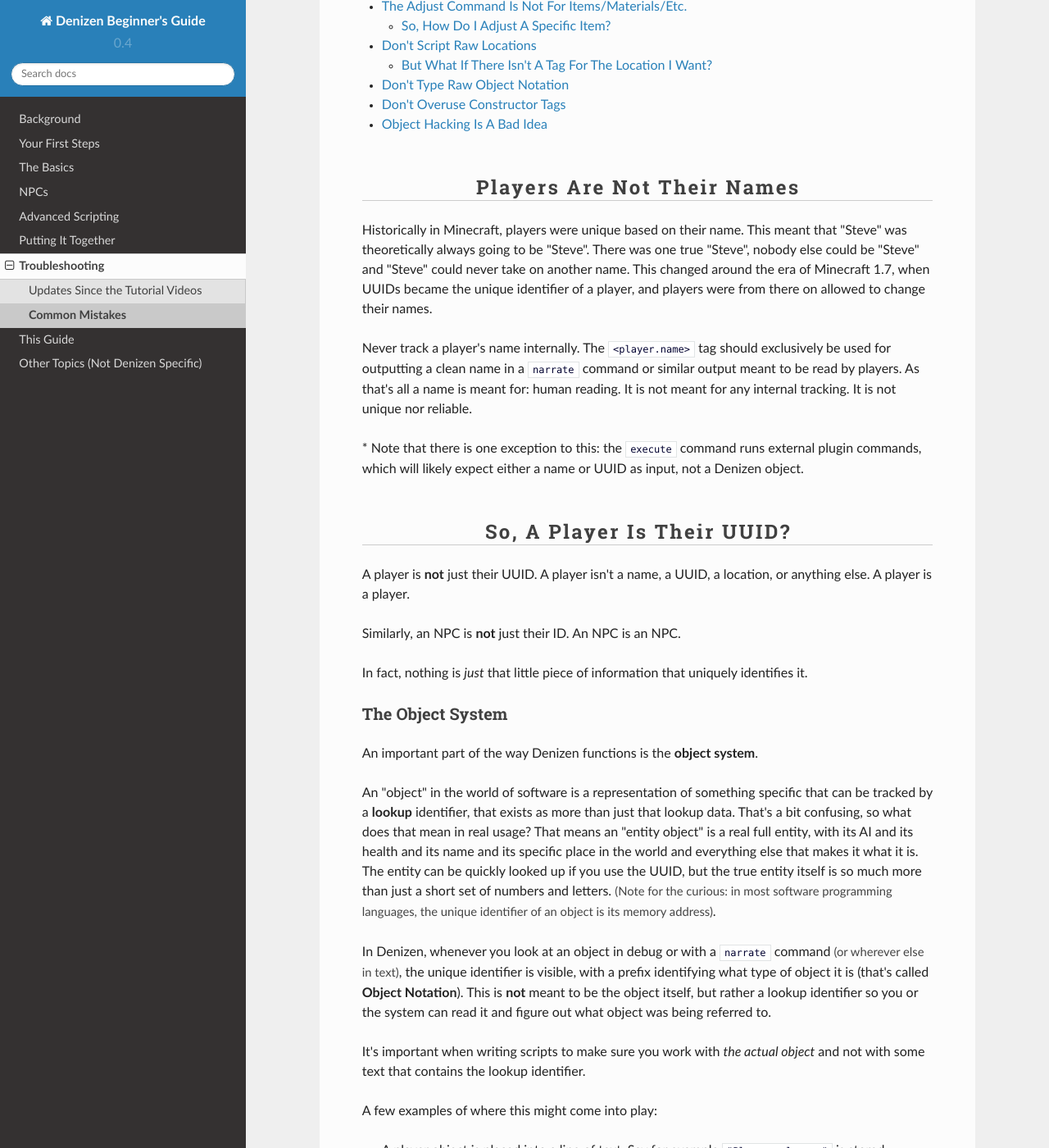
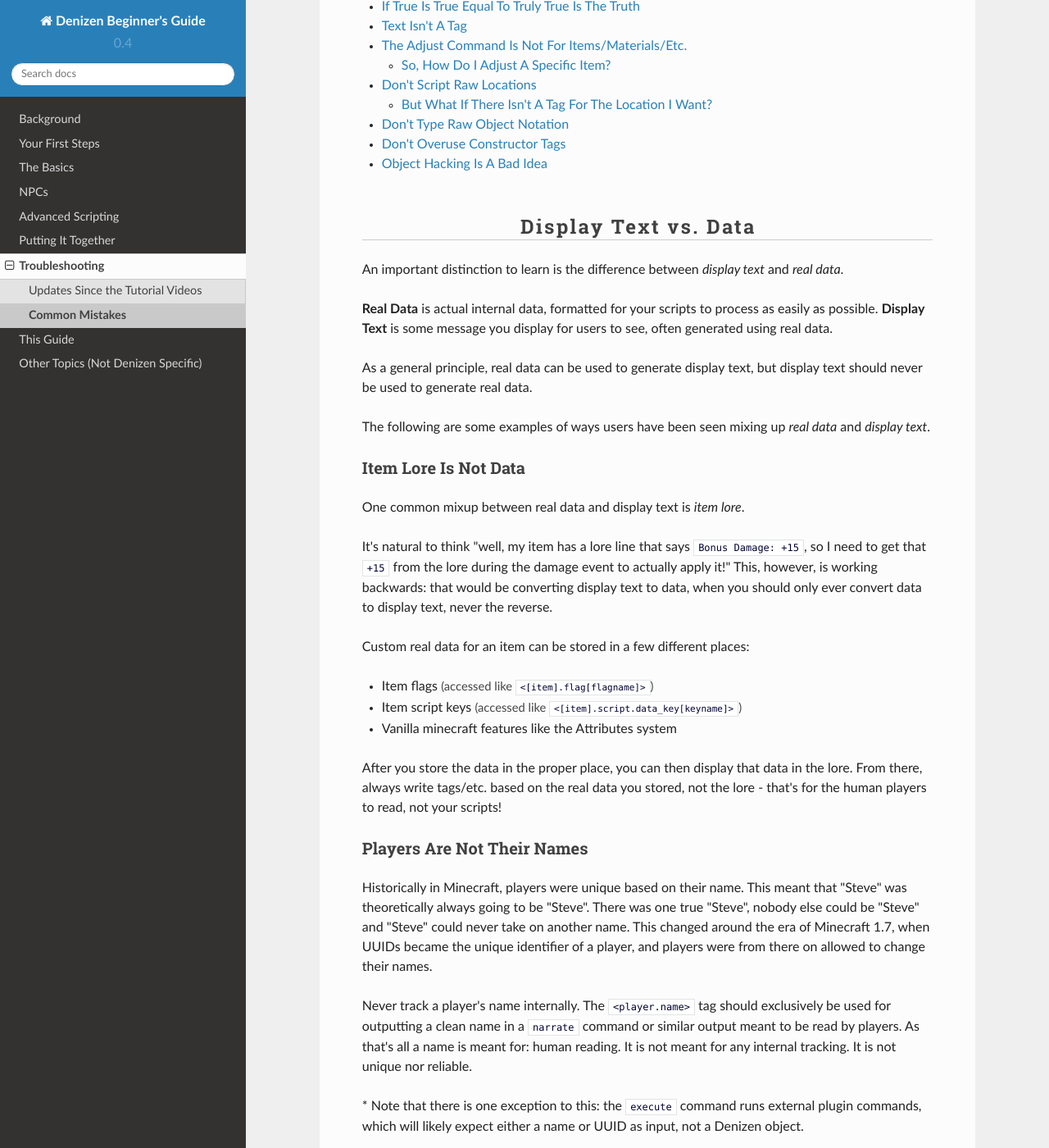
Before and after one commit to DenizenScript/Denizen-Beginners-Guide, a Sphinx documentation site: the page built from source/guides/troubleshooting/common-mistakes.md, in a window 1280 px wide and 1400 px high, scrolled down 765 px. Shown: the whole window at 82% size. Built offline with Sphinx 7.4.7 and the Read the Docs theme 2.0.0, drawn with Linux system fonts in a browser that asks for light colours; some of the changed text lies outside the part shown.

Commit message:
add common mistake about item lore
and a bunch of typo fixes and reformats

````diff
--- a/source/conf.py
+++ b/source/conf.py
@@ -9,7 +9,7 @@ from recommonmark.transform import AutoStructify
 
 # Project Info
 project = "Denizen Beginner's Guide"
-copyright = '2019-2020 The DenizenScript Team'
+copyright = '2019-2021 The DenizenScript Team'
 author = 'The DenizenScript Team'
 version = '0.4'
 release = '0.4'
--- a/source/guides/troubleshooting/common-mistakes.md
+++ b/source/guides/troubleshooting/common-mistakes.md
@@ -8,7 +8,31 @@ There are a few common mistakes and not-very-obvious expectations about how to h
     :local:
 ```
 
-### Players Are Not Their Names
+### Display Text vs. Data
+
+An important distinction to learn is the difference between *display text* and *real data*.
+
+**Real Data** is actual internal data, formatted for your scripts to process as easily as possible.
+**Display Text** is some message you display for users to see, often generated using real data.
+
+As a general principle, real data can be used to generate display text, but display text should never be used to generate real data.
+
+The following are some examples of ways users have been seen mixing up *real data* and *display text*.
+
+#### Item Lore Is Not Data
+
+One common mixup between real data and display text is *item lore*.
+
+It's natural to think "well, my item has a lore line that says `Bonus Damage: +15`, so I need to get that `+15` from the lore during the damage event to actually apply it!" This, however, is working backwards: that would be converting display text to data, when you should only ever convert data to display text, never the reverse.
+
+Custom real data for an item can be stored in a few different places:
+- Item flags <span class="parens">(accessed like `<[item].flag[flagname]>`)</span>
+- Item script keys <span class="parens">(accessed like `<[item].script.data_key[keyname]>`)</span>
+- Vanilla minecraft features like the Attributes system
+
+After you store the data in the proper place, you can then display that data in the lore. From there, always write tags/etc. based on the real data you stored, not the lore - that's for the human players to read, not your scripts!
+
+#### Players Are Not Their Names
 
 Historically in Minecraft, players were unique based on their name. This meant that "Steve" was theoretically always going to be "Steve". There was one true "Steve", nobody else could be "Steve" and "Steve" could never take on another name. This changed around the era of Minecraft 1.7, when UUIDs became the unique identifier of a player, and players were from there on allowed to change their names.
 
@@ -16,7 +40,7 @@ Never track a player's name internally. The `<player.name>` tag should exclusive
 
 \* Note that there is one exception to this: the `execute` command runs external plugin commands, which will likely expect either a name or UUID as input, not a Denizen object.
 
-### So, A Player Is Their UUID?
+#### So, A Player Is Their UUID?
 
 A player is **not** just their UUID. A player isn't a name, a UUID, a location, or anything else. A player is a player.
 
@@ -35,7 +59,7 @@ In Denizen, whenever you look at an object in debug or with a `narrate` command
 It's important when writing scripts to make sure you work with *the actual object* and not with some text that contains the lookup identifier.
 
 A few examples of where this might come into play:
-- A player object is placed into a line of text. Say for example `"Player:<player>"` is stored somewhere. When you read that text out, you may assume that `<[THAT_TEXT].after[:]>` is going to return the player object - but it won't. It will return plain text of the unique player identifier. You would have to convert it into a player object again, either use `<player[<[THAT_TEXT].after[:]>]>` or `<[THAT_TEXT].after[:].as_player>`.
+- A player object is placed into a line of text. Say for example `"Player:<player>"` is stored somewhere. When you read that text out, you may assume that `<[THAT_TEXT].after[:]>` is going to return the player object - but it won't. It will return plain text of the unique player identifier. You would have to convert it into a player object again, using either `<player[<[THAT_TEXT].after[:]>]>` or `<[THAT_TEXT].after[:].as_player>` <span class="parens">(though in some contexts, Denizen may automatically fix this for you)</span>.
 - In some cases, reading directly from data storage <span class="parens">(YAML, Flags, SQL, etc.)</span> might return the plain text identifier of whatever object was inserted into it. When this happens, you again have to convert it back into the real object using the relevant conversion tags.
 - Generally when user input is given (in for example a command script). A unique identifier or even a non-unique one may be used, and you will have to do more complex real-object-finding. As a particular example of this, when a command script has a player input option, generally you can trust that users aren't going to type out the exact perfect object identifier. The tag `server.match_player` is useful for converting the human-input player name into a real player object.
 
````
Also changed, not shown: source/guides/basics/mechanisms.md (+1 -1 lines), source/guides/put-it-together/item-quest.md (+1 -1 lines), source/guides/this-guide/dev-faq.md (+4 -2 lines).
